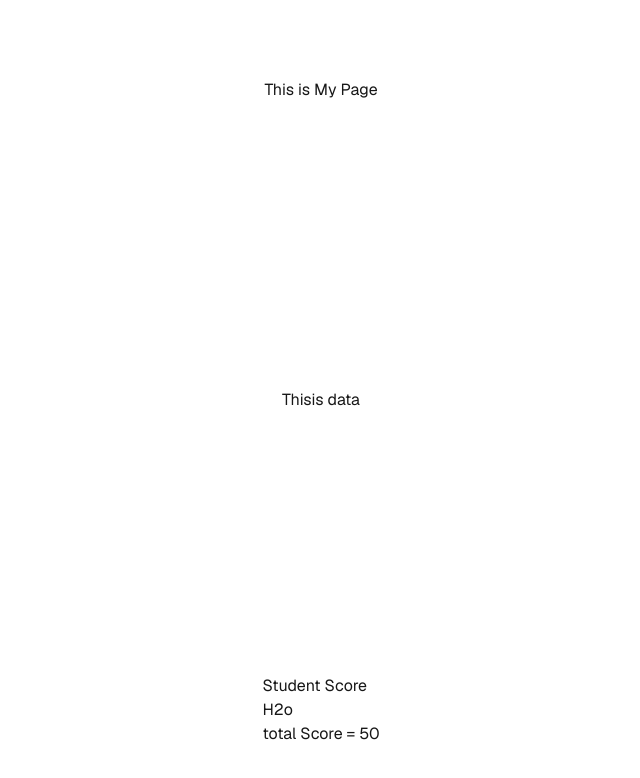
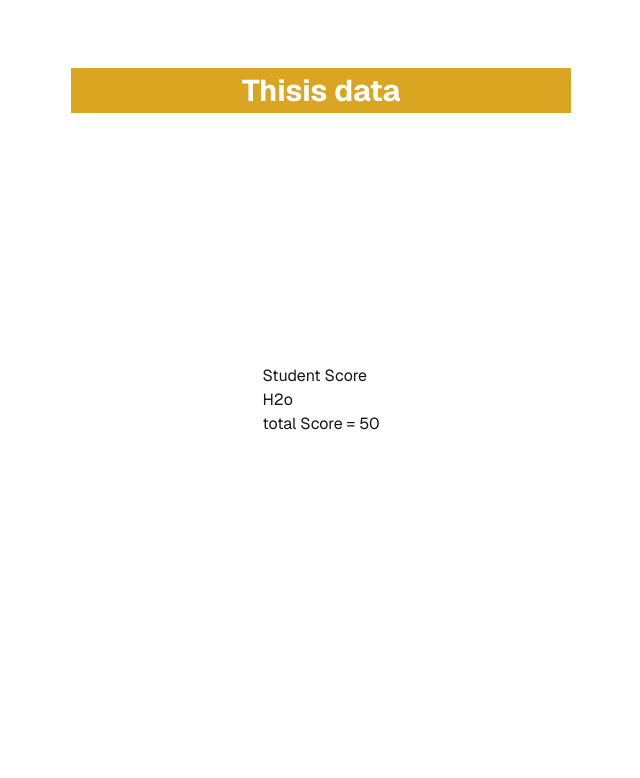
Before and after one commit to H2oZN/Start101, a Next.js app: page / in a window 1280 px wide. Shown: the top 778 px of the page, without its empty margins (319-959 px from the left). Built offline with nearby package versions, Linux system fonts and the light colour scheme.

Commit message:
testtailwind

```diff
--- a/Components/Custom.js
+++ b/Components/Custom.js
@@ -1,5 +1,10 @@
 import React from "react";
+import "@/app/styles.css";
 
 export default function Custom() {
-  return <div>Thisis data</div>;
+  return (
+    <div className="container">
+      <div id="main">Thisis data</div>
+    </div>
+  );
 }
--- a/Components/MathS.js
+++ b/Components/MathS.js
@@ -1,11 +1,12 @@
 import React from "react";
+import classes from "@/Components/Maths.modules.css";
 
 export default function MathS() {
   const Name = "H2o";
   const Mid = 20;
   const Final = 30;
   return (
-    <div className="container">
+    <div className="classes.container">
       <h1>Student Score</h1>
       <h3>{Name}</h3>
       <p>total Score = {Mid + Final}</p>
--- /dev/null
+++ b/Components/Maths.modules.css
@@ -0,0 +1,5 @@
+.container {
+  width: 500px;
+  color: white;
+  background-color: goldenrod;
+}
--- a/app/page.js
+++ b/app/page.js
@@ -5,9 +5,6 @@ import Image from "next/image";
 export default function Home() {
   return (
     <div className="grid grid-rows-[20px_1fr_20px] items-center justify-items-center min-h-screen p-8 pb-20 gap-16 sm:p-20 font-[family-name:var(--font-geist-sans)]">
-      <h1 className="flex items-center justify-center mx-auto">
-        This is My Page
-      </h1>
       <Custom />
       <div>
         <MathS />
--- /dev/null
+++ b/app/styles.css
@@ -0,0 +1,15 @@
+.container {
+  display: flex;
+  align-items: center;
+  justify-content: center;
+  background-color: gray;
+  width: 250px;
+  height: 45px;
+  text-align: center;
+}
+
+#main {
+  color: white;
+  font-size: 30px;
+  font-weight: bold;
+}
```
